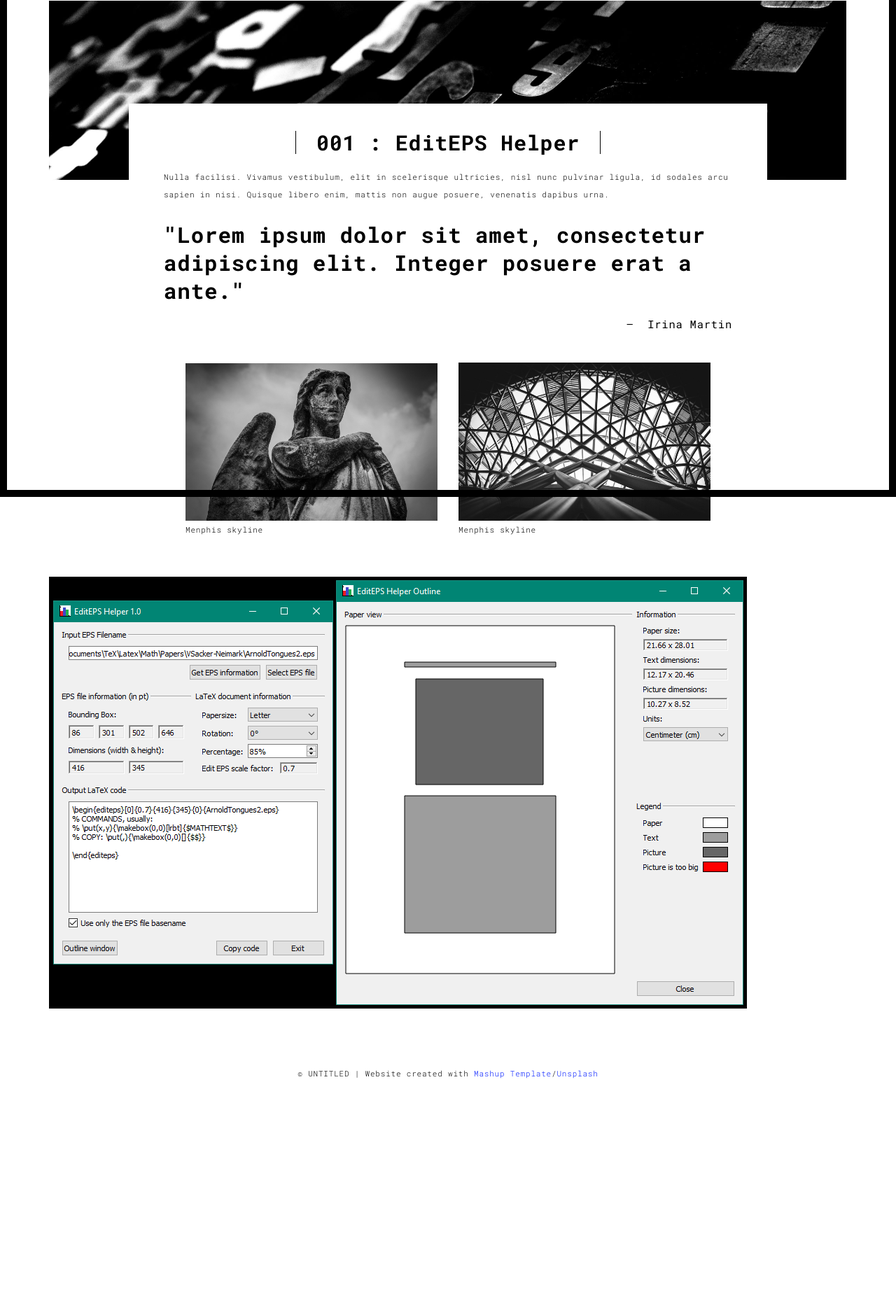
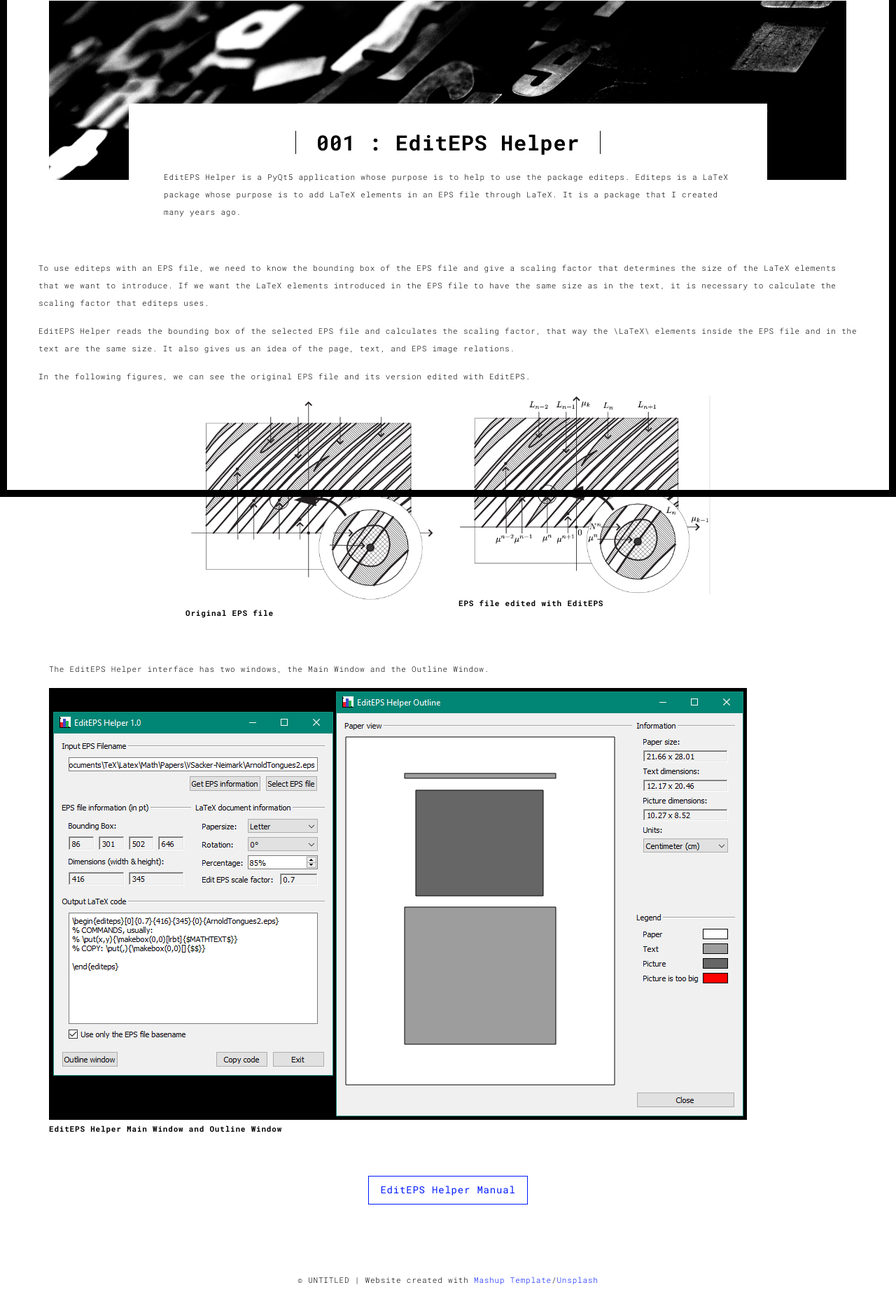
Before and after one commit to josec-martin/portfolio, a Flask app: page /editepshelper.html in a window 1280 px wide. Shown: the part 90-1956 px from the top of the page at 70% size. Before the commit the page ends 1631 px from the top, so only its background shows below. Run offline with Flask 2, Linux system fonts and the light colour scheme; some libraries are stand-ins or nearby versions.

Commit message:
Files eps-o.png & eps-ed.png added. Edited editepshelper.html.

```diff
--- a/templates/editepshelper.html
+++ b/templates/editepshelper.html
@@ -64,34 +64,49 @@
           <div class="text-center">
             <h1 class="h2">001 : EditEPS Helper</h1>
           </div>
-          <p>Nulla facilisi. Vivamus vestibulum, elit in scelerisque ultricies, nisl nunc pulvinar ligula,
-            id sodales arcu sapien in nisi. Quisque libero enim, mattis non augue posuere, venenatis
-            dapibus urna.</p>
+          <p>EditEPS Helper is a PyQt5 application whose purpose is to help to use the package editeps.
+            Editeps is a LaTeX package whose purpose is to add LaTeX elements in an EPS file through
+            LaTeX. It is a package that I created many years ago.</p>
 
+          <!--
           <blockquote>
             <p>"Lorem ipsum dolor sit amet, consectetur adipiscing elit. Integer posuere erat a ante."</p>
             <small class="pull-right">Irina Martin</small>
           </blockquote>
+          -->
         </div>
       </div>
 
+      <p>To use editeps with an EPS file, we need to know the bounding box of the EPS file and give a
+        scaling factor that determines the size of the LaTeX elements that we want to introduce. If we
+        want the LaTeX elements introduced in the EPS file to have the same size as in the text, it is
+        necessary to calculate the scaling factor that editeps uses.</p>
 
+      <p>EditEPS Helper reads the bounding box of the selected EPS file and calculates the scaling factor,
+        that way the \LaTeX\ elements inside the EPS file and in the text are the same size. It also gives
+        us an idea of the page, text, and EPS image relations.</p>
+
+      <p>In the following figures, we can see the original EPS file and its version edited with EditEPS.</p>
 
       <div class="col-md-8 col-md-offset-2 section-container-spacer">
         <div class="row">
           <div class="col-xs-12 col-md-6">
-            <img src="./static/assets/images/work001-02.jpg" class="img-responsive" alt="">
-            <p>Menphis skyline</p>
+            <img src="./static/assets/images/eps-o.png" class="img-responsive" alt="">
+            <p><b>Original EPS file</b></p>
           </div>
           <div class="col-xs-12 col-md-6">
-            <img src="./static/assets/images/work001-03.jpg" class="img-responsive" alt="">
-            <p>Menphis skyline</p>
+            <img src="./static/assets/images/eps-ed.png" class="img-responsive" alt="">
+            <p><b>EPS file edited with EditEPS</b></p>
           </div>
         </div>
       </div>
 
       <div class="col-xs-12">
+        <p>The EditEPS Helper interface has two windows, the Main Window and the Outline Window.</p>
         <img src="./static/assets/images/editepshelper-wins.png" class="img-responsive" alt="">
+        <p><b>EditEPS Helper Main Window and Outline Window</b></p>
+        <p>&nbsp;</p>
+        <p align="center"><a href="static/assets/docs/editepshelper.pdf" class="btn btn-primary btn-lg">EditEPS Helper Manual</a></p>
       </div>
 
     </div>
```
Also changed, not shown: static/assets/images/eps-ed.png (added), static/assets/images/eps-o.png (added).
